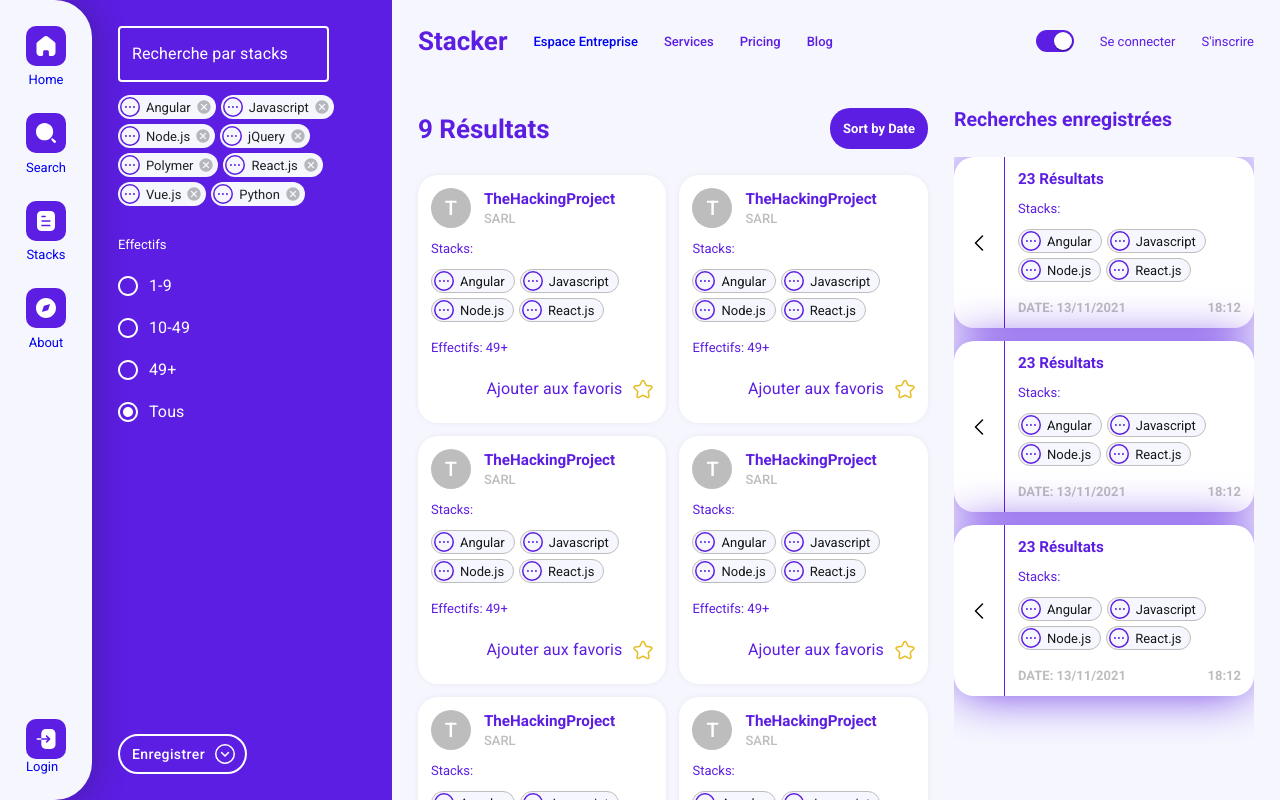
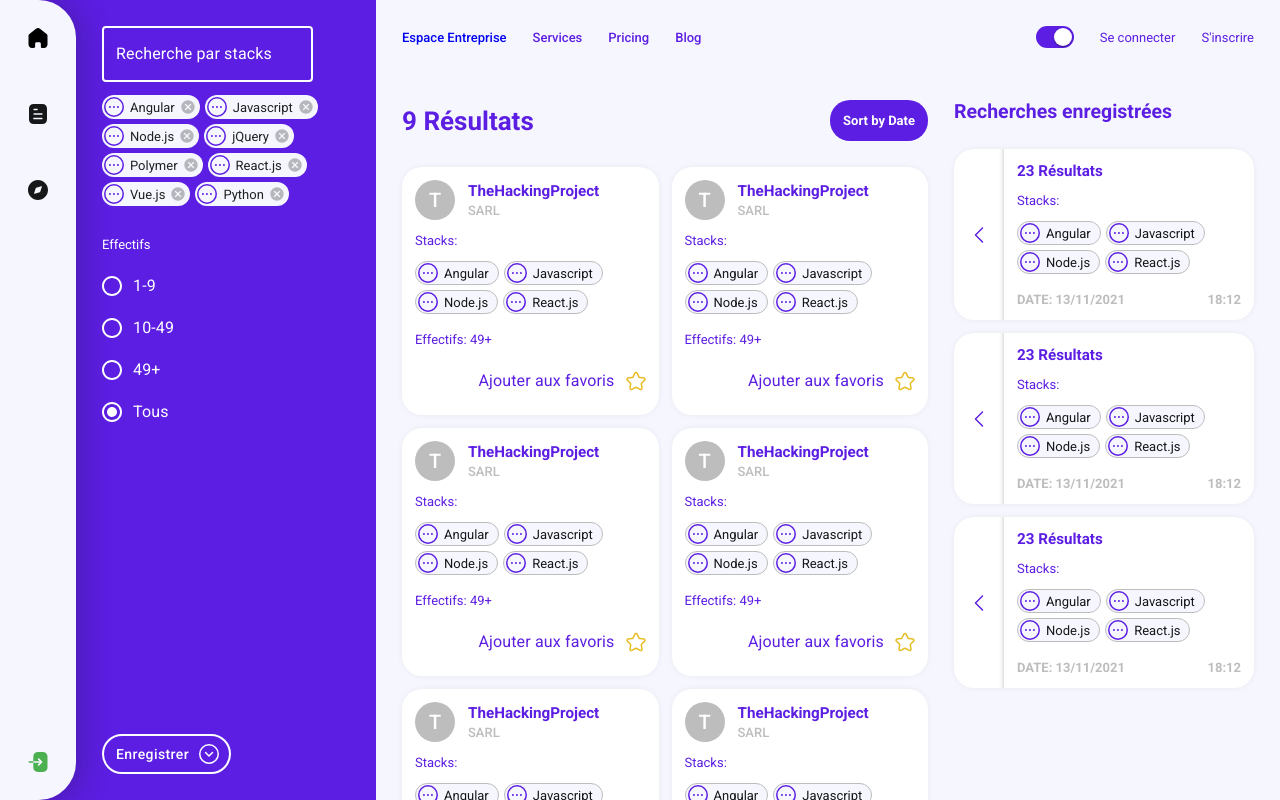
Before and after one commit to BFH92/front_stacker, a React (Create React App) app: page /search/company in a window 1280 px wide. Built offline with nearby package versions, Linux system fonts and the light colour scheme.

Commit message:
simplified AsideNavbar

```diff
--- /dev/null
+++ b/src/Assets/Svg/StackerLogo/StackerLogoPurple/index.jsx
@@ -0,0 +1,21 @@
+import React from 'react';
+
+const StackerLogoPurple = () => {
+
+  return (
+    <svg xmlns="http://www.w3.org/2000/svg" fill="rgb(92, 30, 226)" viewBox="0 0 593.31 104.3" width="auto" height="50px">
+      <path d="M0,70.42H24.92C26,80.5,32.62,84.7,44.52,84.7c8.12,0,16.1-2.94,16.1-10.5,0-8-8.12-9.66-21.84-13C21.42,57.12,3.08,51.8,3.08,30.8,3.08,9.38,20.44,0,42.84,0c21.7,0,38.5,9.8,39.48,30.8H58.1c-1-7.7-6.86-12-16.1-12-8.68,0-14.42,3.78-14.42,9.38,0,7,7.7,8.68,22.68,12,18.62,4.34,35.42,10.08,35.42,31.5,0,21-17.92,32.62-41,32.62C18.06,104.3.56,92.54,0,70.42Z"/>
+      <path d="M94.36,83V44.52H84.84V30.24h9.52V7.56h22.26V30.24h13V44.52h-13v33.6c0,5.6,3.08,7,8,7,2,0,4.2-.14,5-.14v16.66c-2,.56-6.3,1.12-12.46,1.12C103.88,102.76,94.36,98.42,94.36,83Z"/>
+      <path d="M131.74,81.9c0-15.82,12.6-20.58,27.44-22.54,13.44-1.68,18.2-3.08,18.2-8,0-4.62-2.94-7.7-9.8-7.7-7.28,0-10.92,3.22-11.62,9.24H135c.56-13.3,10.78-24.64,32.48-24.64,10.78,0,18.06,2,23.24,5.88,6.16,4.48,9.1,11.48,9.1,20.44V90.72c0,5.74.56,9,2.52,10.22v1H180.18c-1.12-1.54-1.82-4.34-2.38-8h-.28c-4.2,6-10.5,9.8-21.28,9.8C142,103.74,131.74,96,131.74,81.9Zm46.2-5.6V67.76c-2.94,1.54-7.14,2.66-11.76,3.78-8.82,2-12.46,4.2-12.46,9.66,0,5.74,4.2,8,9.8,8C172.06,89.18,177.94,84,177.94,76.3Z"/>
+      <path d="M203.42,66.22c0-21.56,14.84-37.94,37.52-37.94,19.46,0,31.92,11.34,34,27.44H253c-1.4-6.44-5.32-10.64-11.76-10.64-9.8,0-14.7,8.12-14.7,21.14,0,12.74,4.9,20.86,14.7,20.86,7.14,0,11.48-4.2,12.46-12.32h21.84c-.56,16.52-13.72,29.4-34,29.4C218.4,104.16,203.42,87.78,203.42,66.22Z"/>
+      <path d="M278.6,1.82h22.54V54.46l21.28-24.22h26.32l-25.2,26.88,28.14,44.8H325.22L308,72.66l-6.86,7.28v22H278.6Z"/>
+      <path d="M344,65.94c0-21.42,15-37.8,36.82-37.8,10.22,0,18.34,3.36,24.5,9C413.84,44.94,418,57.4,417.9,72H366.38c1.4,9.66,6.72,15.68,16.1,15.68,6,0,9.94-2.66,11.9-7.14h22.26a29.17,29.17,0,0,1-12,16.94c-6,4.2-13.3,6.58-22.4,6.58C358.54,104,344,87.64,344,65.94Zm50.82-7.56c-.84-8.54-6.16-14-13.58-14-8.68,0-13.16,5.46-14.7,14Z"/>
+      <path d="M421.4,30.24h21.84v11.2h.42c5-8.54,10.92-12.32,19.59-12.32a12,12,0,0,1,4.49.56v19.6h-.56c-14-2-23,4.9-23,20.44v32.2H421.4Z"/>
+      <path d="M460.74,78.4h23.94v23.52H460.74Z"/>
+      <path d="M490.42,1.82h22.82V20.3H490.42Zm0,28.42h22.82v71.68H490.42Z"/>
+      <path d="M516.73,66.22c0-21.56,15.4-37.94,38.36-37.94s38.22,16.38,38.22,37.94-15.12,37.94-38.22,37.94S516.73,87.78,516.73,66.22Zm53.48,0c0-13-5.32-21.84-15.26-21.84s-15.12,8.82-15.12,21.84S545,87.92,555,87.92,570.21,79.24,570.21,66.22Z"/>
+    </svg>
+  );
+};
+
+export default StackerLogoPurple;
--- a/src/Assets/Svg/UI/LeftSimpleArrow/index.jsx
+++ b/src/Assets/Svg/UI/LeftSimpleArrow/index.jsx
@@ -4,12 +4,12 @@ const LeftSimpleArrow = () => {
 
   return (
     <svg width="24px" height="24px" viewBox="0 0 24 24" version="1.1" xmlns="http://www.w3.org/2000/svg" xmlnsXlink="http://www.w3.org/1999/xlink">
-        <title>Iconly/Light/Arrow - Left 2</title>
-        <g id="Iconly/Light/Arrow---Left-2" stroke="none" strokeWidth="1" fill="none" fillRule="evenodd" strokeLinecap="round" strokeLinejoin="round">
-            <g id="Arrow---Left-2" transform="translate(12.000000, 12.000000) rotate(-270.000000) translate(-12.000000, -12.000000) translate(5.000000, 8.500000)" stroke="#000000" strokeWidth="1.5">
-                <polyline id="Stroke-1" points="14 0 7 7 0 0"></polyline>
-            </g>
-        </g>
+      <title>LeftSimpleArrow</title>
+      <g id="Light/LeftSimpleArrow" stroke="none" strokeWidth="1" fill="none" fillRule="evenodd" strokeLinecap="round" strokeLinejoin="round">
+          <g id="UI--LeftSimpleArrow" transform="translate(12.000000, 12.000000) rotate(-270.000000) translate(-12.000000, -12.000000) translate(5.000000, 8.500000)" stroke="#000000" strokeWidth="1.5">
+              <polyline id="Stroke-1" points="14 0 7 7 0 0"></polyline>
+          </g>
+      </g>
     </svg>
   );
 };
--- a/src/Components/AsideNavbar/asideNavbar.scss
+++ b/src/Components/AsideNavbar/asideNavbar.scss
@@ -17,9 +17,10 @@
   height: 100%;
   width: 100%;
   display: grid;
+  padding: $padding;
+  grid-gap: $padding * 2;
   grid-template-rows: 1fr auto;
   background-color: $light-grey;
-  padding: $padding * 2;
   border-top-right-radius: $big-radius * 1.25;
   border-bottom-right-radius: $big-radius * 1.25;
   box-shadow: 3px 1px 30px 2px $black-opacity25;
@@ -33,13 +34,17 @@
     display: grid;
     grid-auto-flow: row;
     grid-gap: $padding / 2;
+    padding: $padding;
+    border-radius: 50%;
+    transition: all 0.15s ease-in-out;
+    cursor: pointer;
 
     .container--svg {
       width: 100%;
-      aspect-ratio: 1/1;
+      // aspect-ratio: 1/1;
       display: grid;
       place-items: center;
-      background-color: $blue;
+      background-color: none;
       border-radius: $small-radius;
     }
 
@@ -53,11 +58,16 @@
   }
 }
 
-#nav--Home,
 #nav--Search,
 #nav--Stacks,
-#nav--About,
-#nav--Login,
+#nav--About {
+  fill: $black;
+}
+
+#nav--Login {
+  fill: $success;
+}
+
 #nav--Logout {
-  fill: $white;
+  fill: $danger;
 }
--- a/src/Components/AsideNavbar/index.jsx
+++ b/src/Components/AsideNavbar/index.jsx
@@ -2,11 +2,11 @@ import React, { useEffect, useCallback } from "react";
 import { Link } from "react-router-dom";
 import "./asideNavbar.scss";
 import Home from "../../Assets/Svg/AsideNavbar/Home";
-import Search from "../../Assets/Svg/AsideNavbar/Search";
 import About from "../../Assets/Svg/AsideNavbar/About";
 import Stacks from "../../Assets/Svg/AsideNavbar/Stacks";
 import Login from "../../Assets/Svg/AsideNavbar/Login";
 import Logout from "../../Assets/Svg/AsideNavbar/Logout";
+// import StackerLogoPurple from '../../Assets/Svg/StackerLogo/StackerLogoPurple';
 
 import { useDispatch, useSelector} from "react-redux";
 
@@ -44,51 +44,42 @@ const AsideNavbar = ({ user }) => {
 
       <nav className="container__aside--nav">
         <div className="container--top">
+          {/* <StackerLogoPurple /> Logo de merde que j'arrive pas à mettre*/}
           <ul className="container__items">
-            <li>
-              <Link to="/" className="item">
-                <div className="container--svg">
-                  <Home />
-                </div>
-                <label htmlFor="Bold/Home">Home</label>
-              </Link>
-            </li>
-
-            {logged_as === "company"?(
-              ""):(<li className="item">
-              <Link to="/search/company" className="item">
-                <div className="container--svg">
-                  <Search />
-                </div>
-                <label htmlFor="Bold/Search">Search</label>
-              </Link>
-            </li> )}
-
+            {logged_as === "company" ? (
+              null
+            ) : (
+              <li className="item">
+                <Link to="/search/company">
+                  <div className="container--svg">
+                    <Home />
+                  </div>
+                </Link>
+              </li>
+            )}
             <li className="item">
-              <Link to="/stacks" className="item">
+              <Link to="/stacks">
                 <div className="container--svg">
                   <Stacks />
                 </div>
-                <label htmlFor="Bold/Stacks">Stacks</label>
               </Link>
             </li>
             <li className="item">
-              <Link to="/about" className="item">
+              <Link to="/about">
                 <div className="container--svg">
                   <About />
                 </div>
-                <label htmlFor="Bold/About">About</label>
               </Link>
             </li>
           </ul>
         </div>
         <div className="container--bottom">
+          <div className="container__items">
           {user.isLogged ? (
             <div className="item">
               <div className="container--svg" onClick={logout}>
                 <Logout />
               </div>
-              <label htmlFor="Bold/Logout">Logout</label>
             </div>
           ) : (
             <div className="item">
@@ -96,10 +87,10 @@ const AsideNavbar = ({ user }) => {
                 <div className="container--svg">
                   <Login />
                 </div>
-                <label htmlFor="Bold/Login">Login</label>
               </Link>
             </div>
           )}
+          </div>
         </div>
       </nav>
 
--- a/src/Components/Header/index.jsx
+++ b/src/Components/Header/index.jsx
@@ -13,7 +13,6 @@ const Header = () => {
   return (
     <header className="container__header">
       <div className="container__subnav">
-        <h1>Stacker</h1>
         <ul>
           <li>
             <Link to="/company/dashboard">Espace Entreprise</Link>
@@ -45,6 +44,7 @@ const Header = () => {
           </ul>)
         }
       </div>
+
     </header>
   );
 };
--- a/src/Components/RecentSearch/PreviewRecentSearch/previewRecentSearch.scss
+++ b/src/Components/RecentSearch/PreviewRecentSearch/previewRecentSearch.scss
@@ -5,10 +5,10 @@
   grid-auto-flow: column;
   background-color: $white;
   border-radius: $medium-radius;
-  box-shadow: 0px 0px 50px -5px $purple;
+  box-shadow: 0px 0px 10px -5px $medium-grey;
 
   .container__cta {
-    border-right: 1px solid $purple;
+    box-shadow: inset -5px 0px 5px -5px $medium-grey;
     display: grid;
     place-items: center;
     padding: $padding;
@@ -19,6 +19,11 @@
 
     &:hover {
       background-color: $purple;
+      box-shadow: inset -5px 0px 5px -5px $black-opacity25;
+
+      #UI--LeftSimpleArrow {
+        stroke: $white;
+      }
     }
   }
 
@@ -36,3 +41,7 @@
     font-weight: 600;
   }
 }
+
+#UI--LeftSimpleArrow {
+  stroke: $purple;
+}
--- a/src/Components/RecentSearch/recentSearch.scss
+++ b/src/Components/RecentSearch/recentSearch.scss
@@ -5,10 +5,6 @@
   grid-template-rows: auto 1fr;
   grid-gap: $padding * 2;
 
-  .container__all--items {
-    overflow-y: scroll;
-  }
-
   .all--items {
     display: grid;
     grid-gap: $padding;
```
